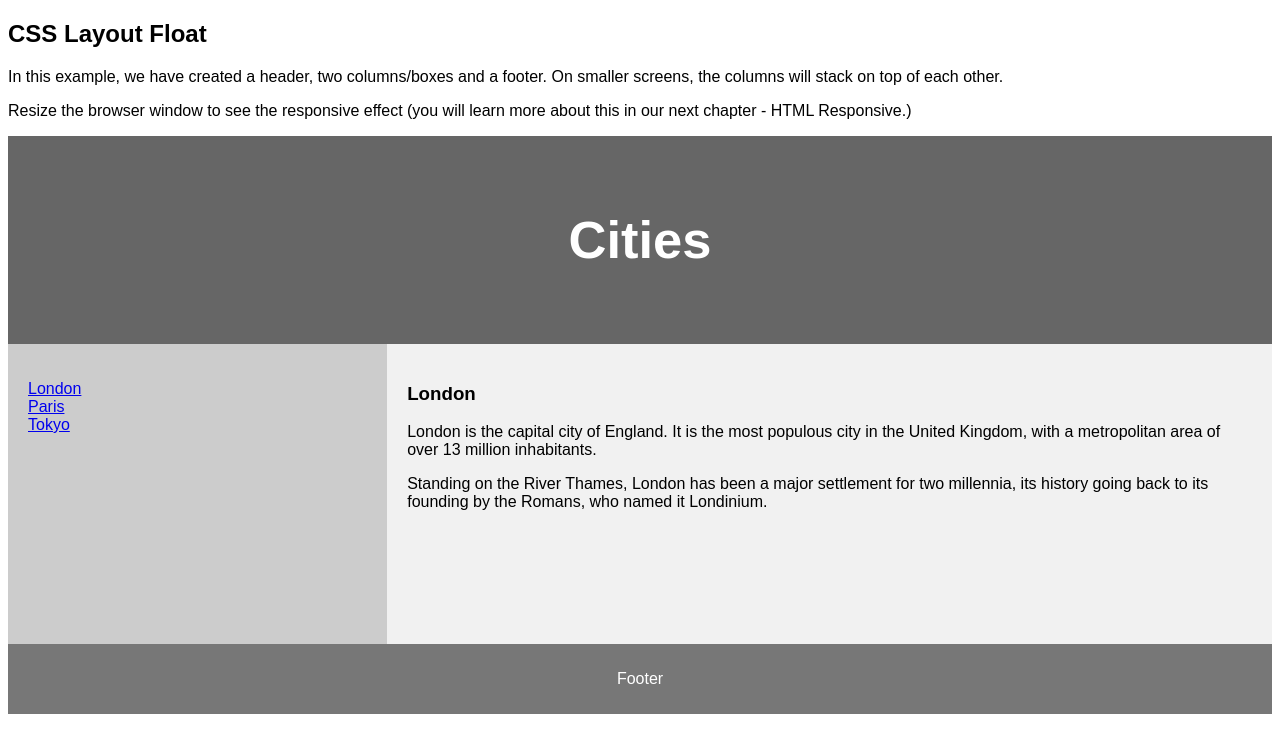
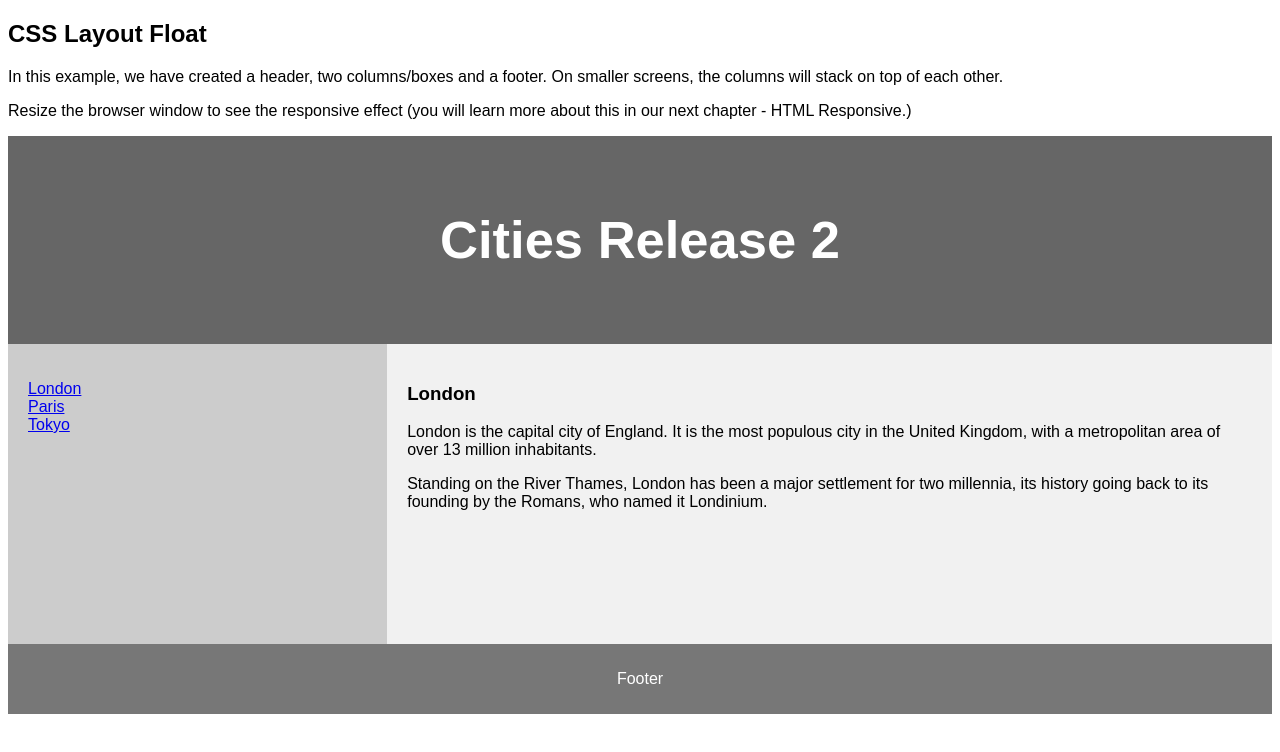
Before and after one commit to almericali/Hello-World, a plain HTML site: page index.html in a window 1280 px wide. Drawn offline with Linux system fonts and the light colour scheme.

Commit message:
The title was updated to include release 2
The title was updated to include release 2 which now reads (Cities Release 2)

```diff
--- a/index.html
+++ b/index.html
@@ -76,7 +76,7 @@ footer {
 <p>Resize the browser window to see the responsive effect (you will learn more about this in our next chapter - HTML Responsive.)</p>
 
 <header>
-  <h2>Cities</h2>
+  <h2>Cities Release 2</h2>
 </header>
 
 <section>
```
